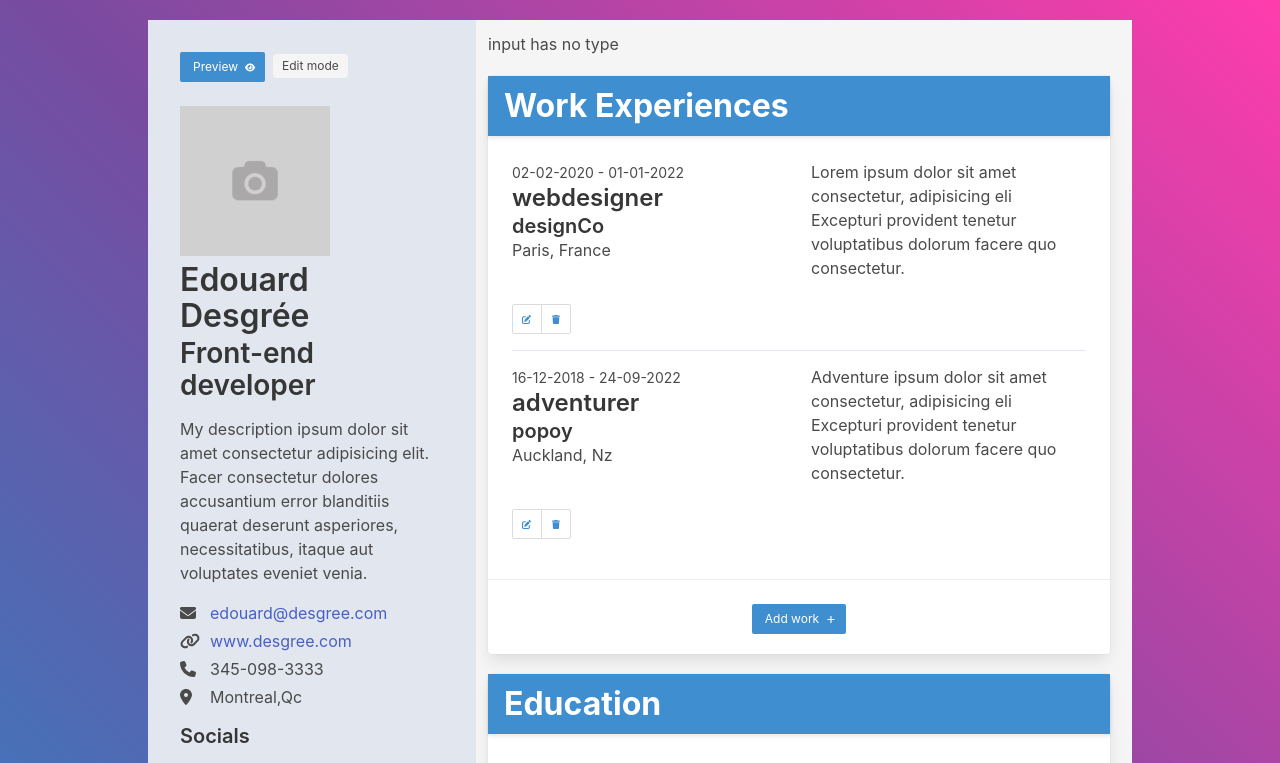
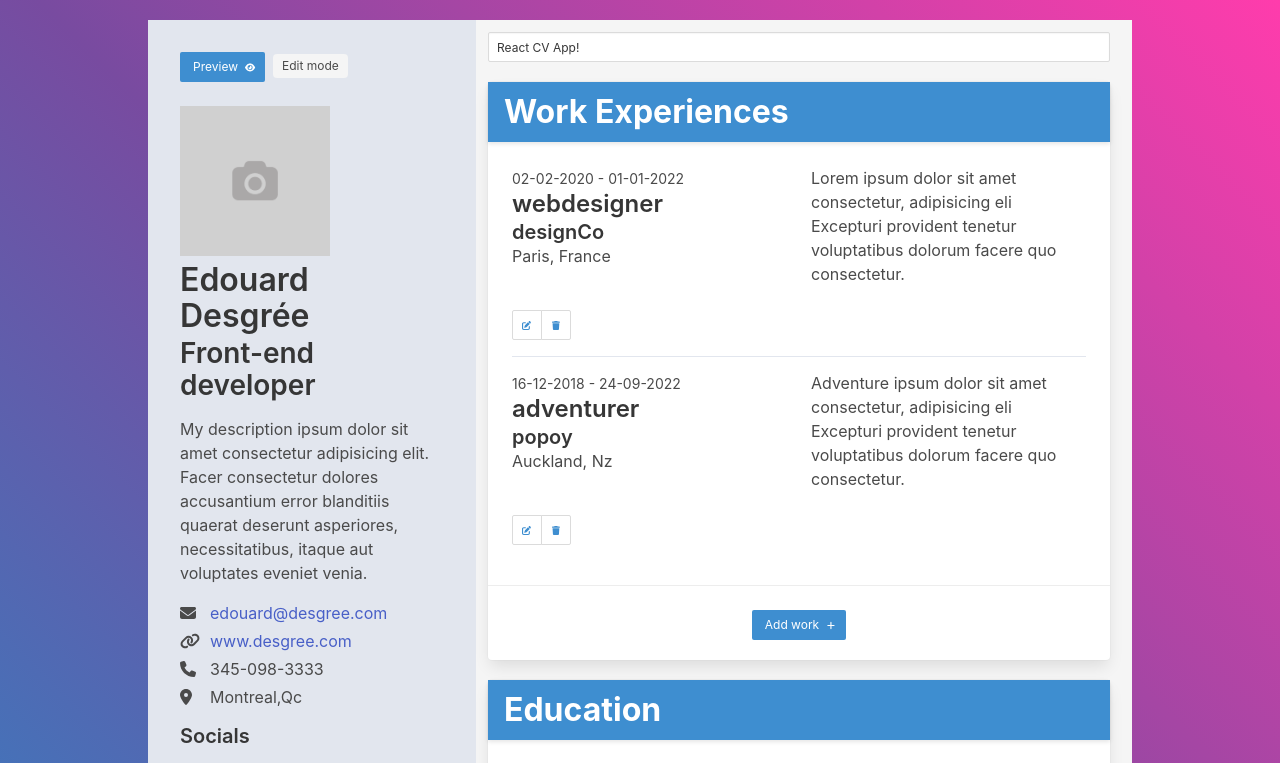
Before and after one commit to edesgree/react-cv-app, a React (Vite) app: page / in a window 1280 px wide. Shown: the top 763 px of the page. Built offline with nearby package versions, Linux system fonts and the light colour scheme.

Commit message:
type for title

```diff
--- a/src/App.jsx
+++ b/src/App.jsx
@@ -225,7 +225,7 @@ function App() {
                   value={cvData.mainTitle}
                   handleChange={handleChange}
                   name="mainTitle"
-                  type="text"
+                  inputType="text"
                 />
               </div>
             )}
```
